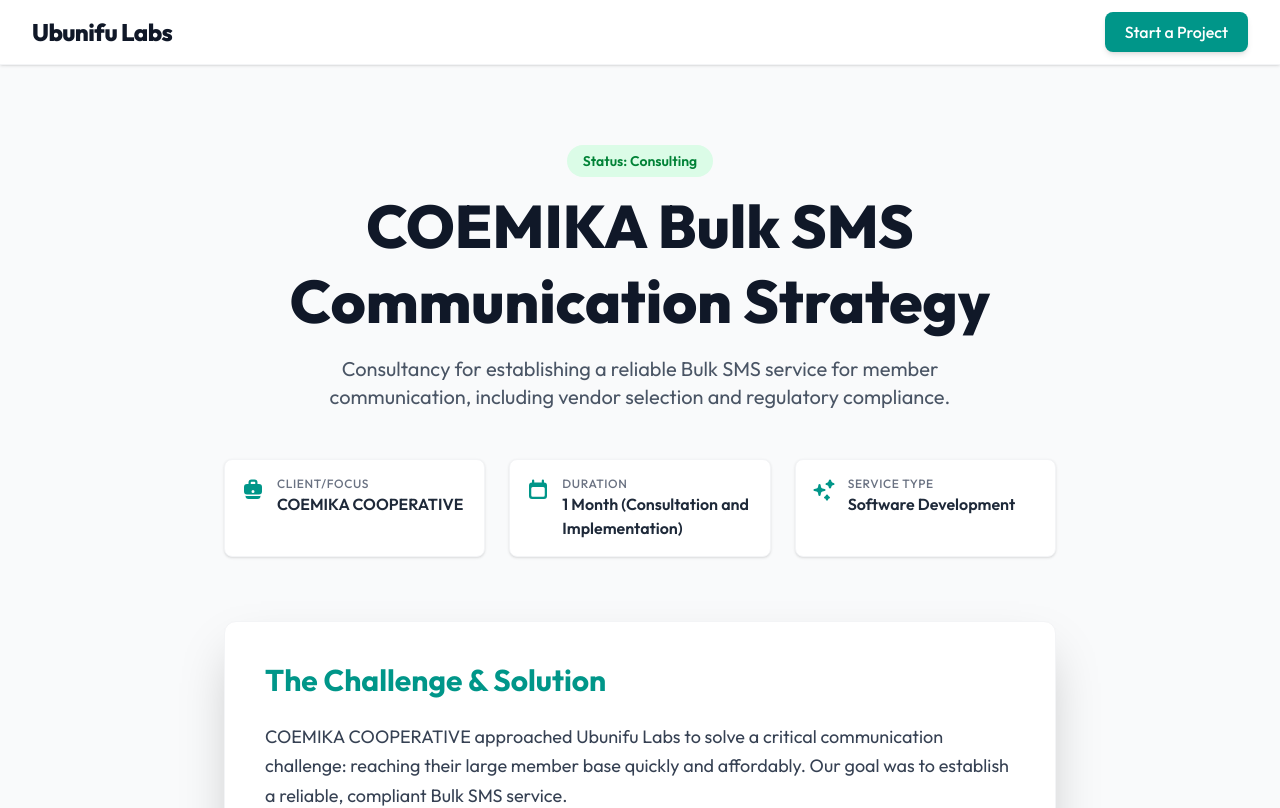
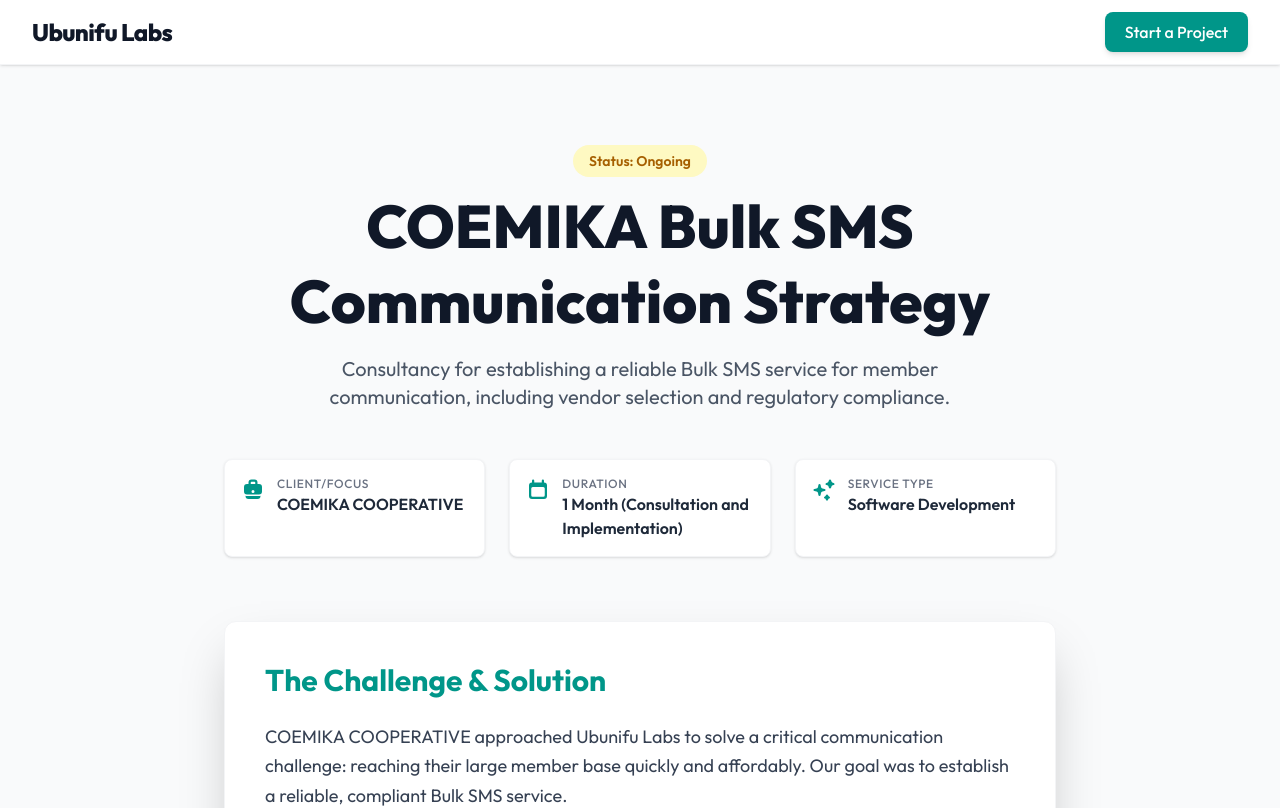
Before and after one commit to techinika/ubunifu-website, a Next.js app: page /coemika-sms in a window 1280 px wide. Shown: the top 808 px of the page. Built offline with nearby package versions, Linux system fonts and the light colour scheme; no server answers.

Commit message:
Update projects.ts

```diff
--- a/data/projects.ts
+++ b/data/projects.ts
@@ -87,7 +87,7 @@
     `,
     technologies: ['Strategic Consulting', 'Vendor Evaluation', 'Regulatory Compliance', 'Process Documentation'],
     duration: '1 Month (Consultation and Implementation)',
-    status: 'Consulting',
+    status: 'Ongoing',
     tags: ['Consulting', 'Telecommunication', 'Strategy', 'Client Work'],
     isOurOwn: false,
     link: "#",
```
